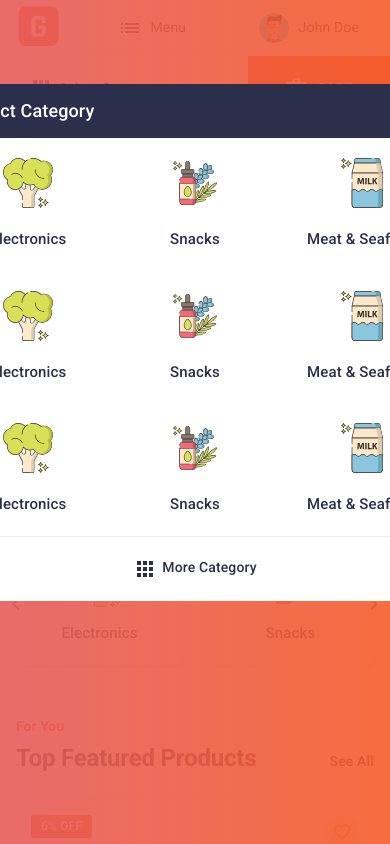
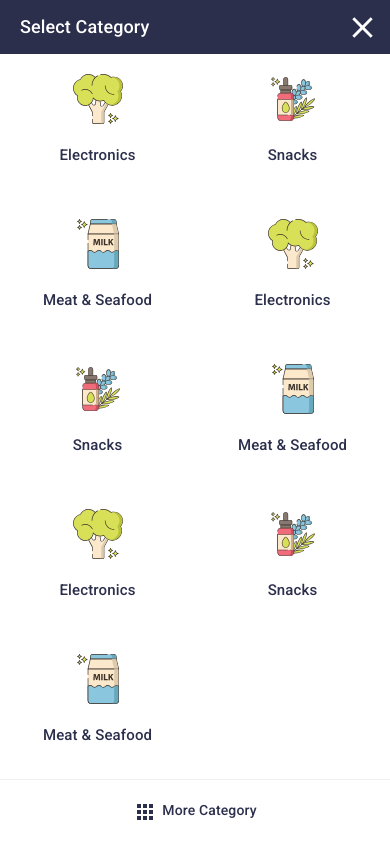
Before and after one commit to apexof/gambo-market, a Next.js app: page / in a window 390 px wide. Both pictures are taken after a click on the button "Select Category". Shown: the top 844 px of the page. Built offline with nearby package versions, Linux system fonts and the light colour scheme.

Commit message:
add mobile version for category modal

```diff
--- a/components/Header/HeaderBottom/SelectCategoryModal.jsx
+++ b/components/Header/HeaderBottom/SelectCategoryModal.jsx
@@ -3,7 +3,7 @@ import { makeStyles } from '@material-ui/core/styles';
 import Modal from '@material-ui/core/Modal';
 import AppsIcon from '@material-ui/icons/Apps';
 import CategoryCard from '../../CategoryList/CategoryCard';
-import { Backdrop, Button, Link, Typography } from '@material-ui/core';
+import { Backdrop, Button, Grid, Link, Typography } from '@material-ui/core';
 import CloseIcon from '@material-ui/icons/Close';
 import Slide from '@material-ui/core/Slide';
 
@@ -64,10 +64,17 @@ const useStyles = makeStyles((theme) => ({
     },
     paper: {
         position: 'absolute',
-        top: "10%",
-        left: "calc(50% - 250px)",
-        width: 500,
-        height: 500,
+        top: 0,
+        bottom: 119,
+        left: 0,
+        width: "100%",
+        [theme.breakpoints.up('sm')]: {
+            height: 500,
+            bottom: "unset",
+            top: "10%",
+            left: "calc(50% - 250px)",
+            width: 500,
+        },
         "&:focus": {
             outline: "none",
             border: "none",
@@ -95,17 +102,18 @@ const useStyles = makeStyles((theme) => ({
         },
     },
     list: {
-        display: "flex",
-        flexWrap: "wrap",
-        width: "100%"
+        width: "100%",
+        background: theme.palette.primary.main,
+        height: "100%",
+        [theme.breakpoints.up('sm')]: {
+            height: "auto",
+        },
     },
     itemWrap: {
-        width: "33.333%",
         cursor: "pointer",
         background: theme.palette.primary.main,
         "&:hover": {
             background: theme.palette.primary.dark,
-
         }
     },
     moreCategory: {
@@ -126,10 +134,13 @@ const useStyles = makeStyles((theme) => ({
     },
     closeIcon: {
         position: "absolute",
-        top: "-40px",
-        right: 0,
+        right: 10,
+        top: "10px",
         cursor: "pointer",
-        color: "#fff"
+        color: "#fff",
+        [theme.breakpoints.up('md')]: {
+            top: "-40px",
+        },
     }
 }));
 
@@ -170,18 +181,18 @@ export default function SimpleModal() {
                         />
                         <Typography variant="h4" className={classes.title}>
                             Select Category
-                    </Typography>
-                        <div className={classes.list}>
+                        </Typography>
+                        <Grid container className={classes.list}>
                             {categories.map(item => (
-                                <div key={item.id} className={classes.itemWrap}>
+                                <Grid item key={item.id} className={classes.itemWrap} xs={6} md={4}>
                                     <CategoryCard
                                         key={item.id}
                                         title={item.title}
                                         img={item.img}
                                     />
-                                </div>
+                                </Grid>
                             ))}
-                        </div>
+                        </Grid>
                         <Link className={classes.moreCategory} href="#">
                             <AppsIcon />
                             <Typography>
--- a/components/PagesData/Account/WishList/WishList.jsx
+++ b/components/PagesData/Account/WishList/WishList.jsx
@@ -1,7 +1,6 @@
 import React from 'react'
 import WishItem from '../../../Product/ProductCards/WishItem'
 import { makeStyles } from '@material-ui/core/styles';
-import { Button } from '@material-ui/core';
 
 const useStyles = makeStyles(theme => ({
     list: {
--- a/components/Product/ProductCards/MainProductCard.jsx
+++ b/components/Product/ProductCards/MainProductCard.jsx
@@ -8,6 +8,7 @@ import Price from '../../Elements/Price';
 import OldPrice from '../../Elements/OldPrice';
 import Discount from './DiscountBlock';
 import CartControls from './CartControls/CartControls';
+import ShoppingCartIcon from '@material-ui/icons/ShoppingCart';
 
 const useStyles = makeStyles(theme => ({
     card: {
@@ -41,6 +42,11 @@ const useStyles = makeStyles(theme => ({
     },
     cardActions: {
         padding: 0,
+        display: "flex",
+        justifyContent: "space-between",
+    },
+    cartIcon: {
+        cursor: "pointer",
     },
     discountWrapp: {
         position: "absolute",
@@ -80,6 +86,7 @@ export default function ProductCard({ title, img, price, oldPrice, available, di
             </CardContent>
             <CardActions disableSpacing className={classes.cardActions}>
                 <CartControls />
+                <ShoppingCartIcon className={classes.cartIcon} />
             </CardActions>
         </Card>
     )
--- a/components/Product/ProductCards/WishItem.jsx
+++ b/components/Product/ProductCards/WishItem.jsx
@@ -37,6 +37,9 @@ const useStyles = makeStyles(theme => ({
         left: 15,
         zIndex: 1,
     },
+    delIcon: {
+        cursor: "pointer",
+    },
 }))
 
 export default function WishItem({ title, img, price, oldPrice, discount, id }) {
@@ -60,7 +63,7 @@ export default function WishItem({ title, img, price, oldPrice, discount, id })
                 </Box>
             </Box>
             <Box ml="auto">
-                <DeleteIcon />
+                <DeleteIcon className={classes.delIcon} />
             </Box>
         </div>
     )
```
